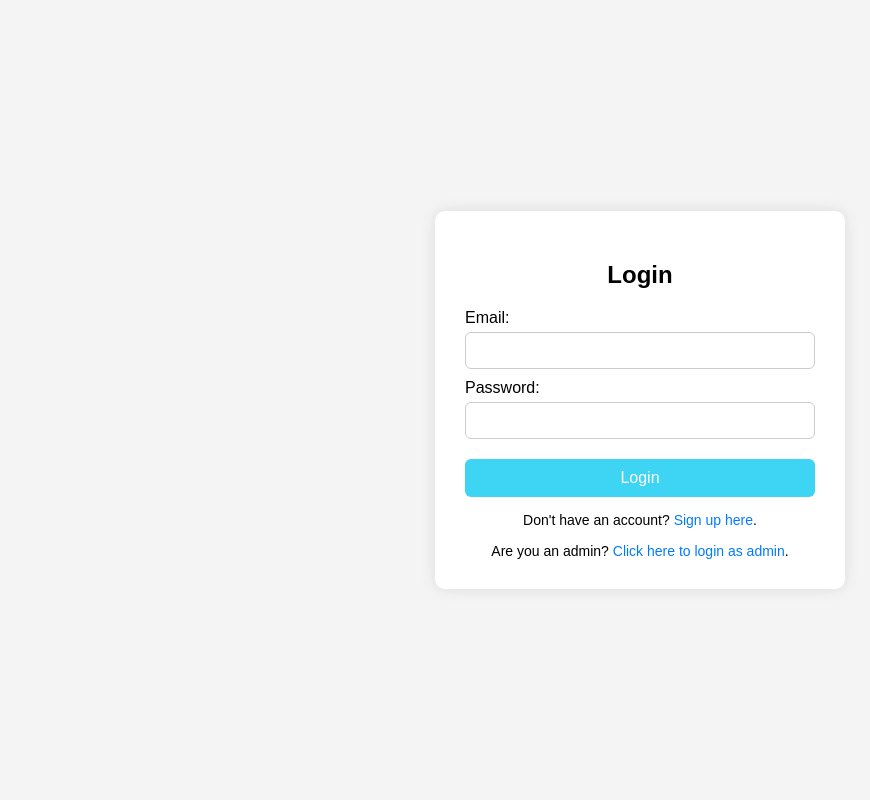
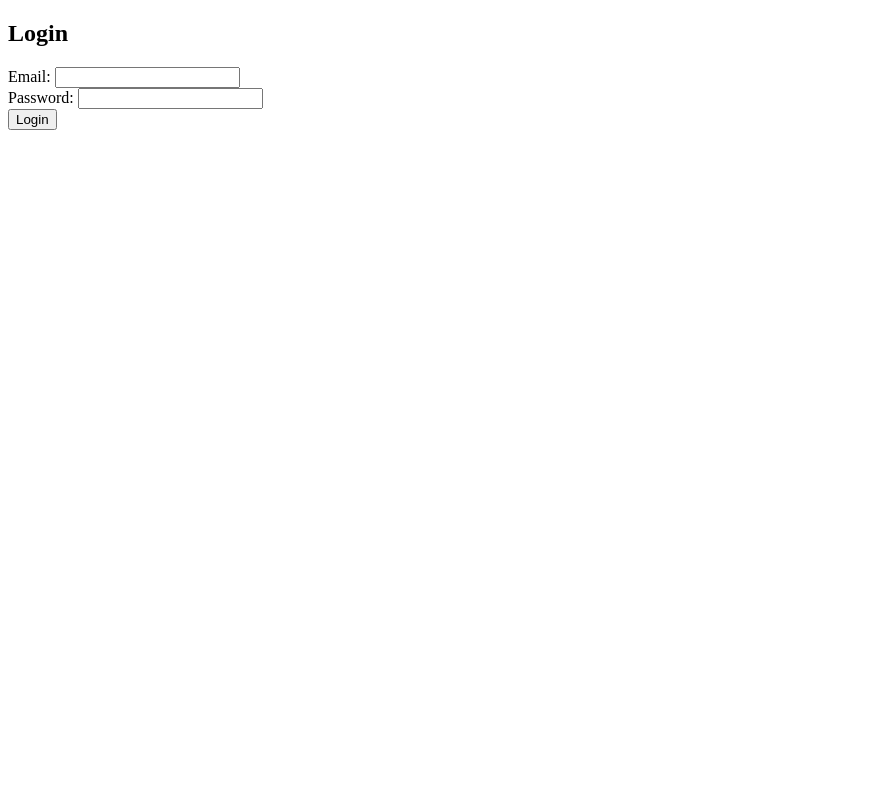
Before and after one commit to Archanasadhasivam/AgriPricePredict, a Flask app: template templates/login.html in a window 1280 px wide. Shown: the whole page, without its empty margins (0-870 px from the left). Run offline with Flask 3, Linux system fonts and the light colour scheme; the template is opened without the code that fills it, so the values that code supplies are empty.

Commit message:
Update login.html

```diff
--- a/templates/login.html
+++ b/templates/login.html
@@ -1,134 +1,50 @@
 <!DOCTYPE html>
-<html lang="en">
+<html>
 <head>
-    <meta charset="UTF-8">
-    <title>Login</title>
-    <style>
-        body {
-            font-family: Arial, sans-serif;
-            background: #f4f4f4;
-            display: flex;
-            justify-content: center;
-            align-items: center;
-            height: 100vh; /* This is key for centering vertically */
-            margin: 0;
-        }
-
-        .login-container {
-            background: #fff;
-            padding: 30px;
-            border-radius: 10px;
-            box-shadow: 0 0 15px rgba(0,0,0,0.1);
-            width: 350px;
-            text-align: center;
-        }
-
-        h2 {
-            margin-bottom: 20px;
-        }
-
-        label {
-            display: block;
-            margin: 10px 0 5px;
-            text-align: left;
-        }
-
-        input[type="email"],
-        input[type="password"] {
-            width: 100%;
-            padding: 10px;
-            border: 1px solid #ccc;
-            border-radius: 6px;
-            box-sizing: border-box;
-        }
-
-        button {
-            width: 100%;
-            padding: 10px;
-            margin-top: 20px;
-            background-color: #3dd5f3;
-            color: white;
-            border: none;
-            border-radius: 6px;
-            cursor: pointer;
-            font-size: 16px;
-        }
-
-        button:hover {
-            background-color: #26c0dd;
-        }
-
-        #message {
-            margin-top: 10px;
-            color: red;
-        }
-
-        .signup-link {
-            margin-top: 15px;
-            font-size: 14px;
-        }
-
-        .signup-link a {
-            color: #007bff;
-            text-decoration: none;
-        }
-
-        .signup-link a:hover {
-            text-decoration: underline;
-        }
-    </style>
+  <title>Login Page</title>
 </head>
 <body>
-
-<div class="login-container">
   <h2>Login</h2>
-    <p id="message"></p>
-    <form id="loginForm" onsubmit="return false;">
+  <form id="loginForm">
     <label>Email:</label>
-        <input type="email" name="email" required>
-
+    <input type="text" id="email" required><br>
     <label>Password:</label>
-        <input type="password" name="password" required>
-
+    <input type="password" id="password" required><br>
     <button type="submit">Login</button>
   </form>
 
-    <div class="signup-link">
-        Don't have an account? <a href="signup.php">Sign up here</a>.
-    </div>
-    <div class="signup-link">
-        Are you an admin? <a href="admin_login.php">Click here to login as admin</a>.
-    </div>
-</div>
+  <div id="message"></div>
 
   <script>
-    const form = document.getElementById('loginForm');
-    const message = document.getElementById('message');
-
-    form.addEventListener('submit', function(e) {
+    document.getElementById("loginForm").addEventListener("submit", function(e) {
       e.preventDefault();
 
-        const formData = new FormData(form);
-        formData.append('ajax', '1');
+      const data = {
+        email: document.getElementById("email").value,
+        password: document.getElementById("password").value
+      };
 
-        fetch('login.php', { // Replace with your backend URL or endpoint
-            method: 'POST',
-            body: formData
+      fetch("/login", {
+        method: "POST",
+        headers: {
+          "Content-Type": "application/json"
+        },
+        body: JSON.stringify(data)
       })
-        .then(response => response.json())
+      .then(res => res.json())
       .then(data => {
-            if (data.status === 'success') {
-                window.location.href = data.redirect;
+        if (data.message) {
+          document.getElementById("message").innerHTML = data.message;
+          window.location.href = "/dashboard";
         } else {
-                message.textContent = '❌ ' + data.message;
+          document.getElementById("message").innerHTML = data.error;
         }
       })
       .catch(error => {
-            message.textContent = '❌ Something went wrong!';
-            console.error(error);
+        document.getElementById("message").innerHTML = "Error occurred during login.";
+        console.error("Login error:", error);
       });
     });
   </script>
-
 </body>
 </html>
```
Lines whose indentation alone changed are shown as unchanged.
